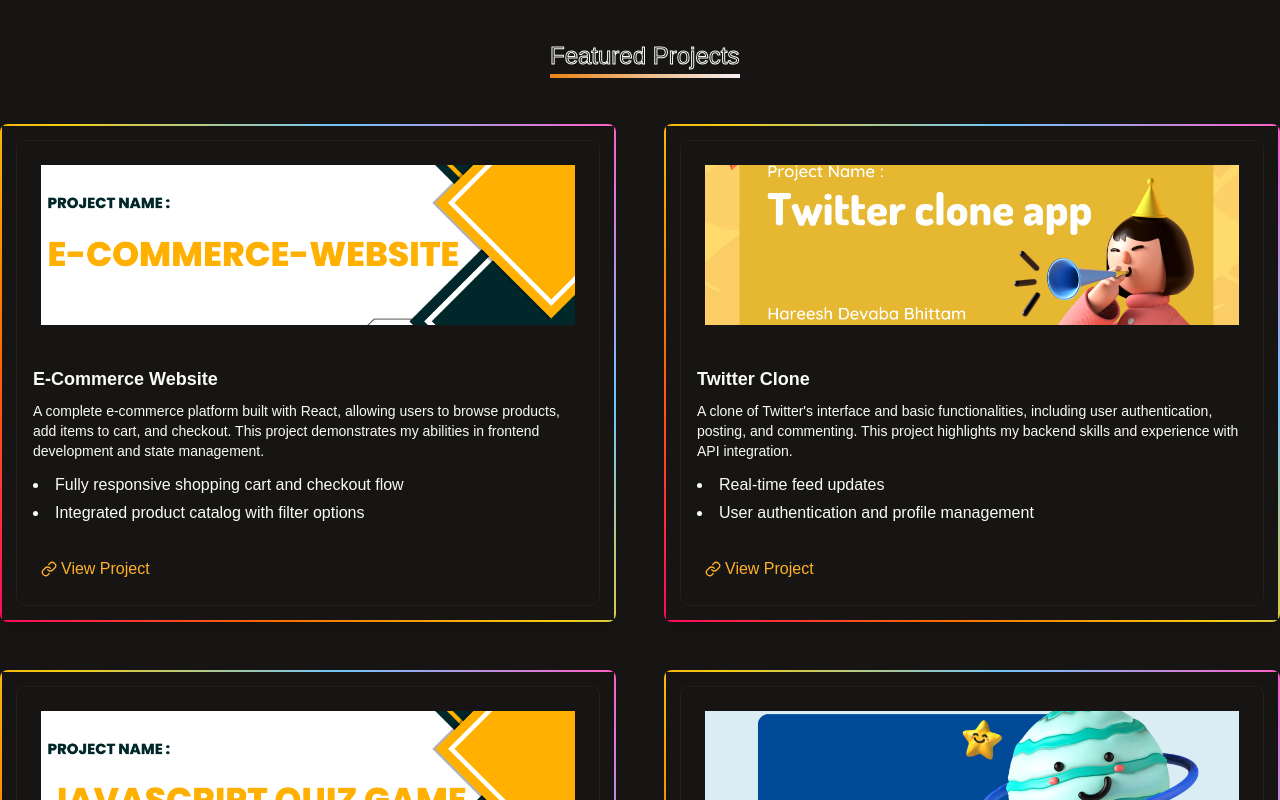
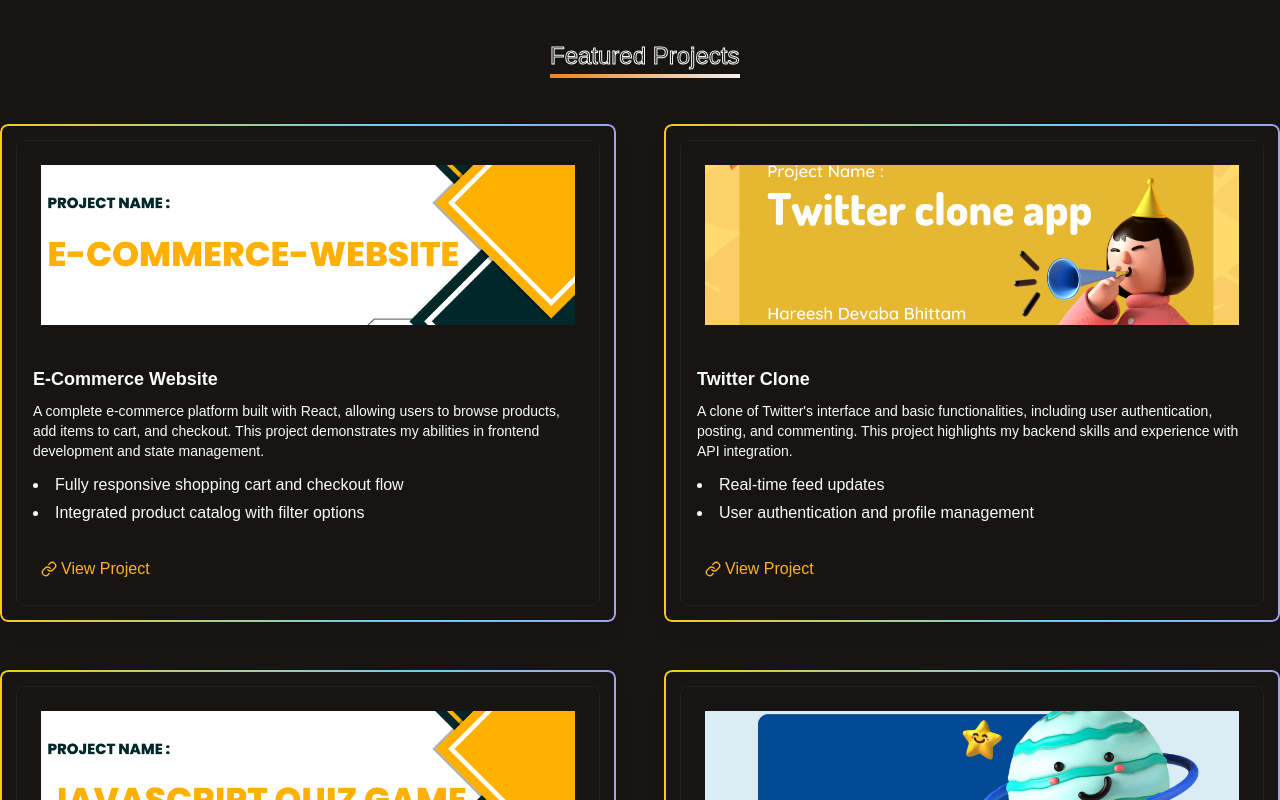
Before and after one commit to Hareesh108/me.github.io, a Next.js app: page / in a window 1280 px wide. Shown: the part 1060-1860 px from the top of the page. Built offline with nearby package versions, Linux system fonts and the light colour scheme.

Commit message:
Added animated gradient for project cards

```diff
--- a/app/globals.css
+++ b/app/globals.css
@@ -36,20 +36,29 @@
   line-height: 1.50rem ;
 }
 
-@keyframes gradient-border {
+@keyframes gradient-border-animation {
   0% {
-    border-image-source: linear-gradient(45deg, #ff0066, #ff6600, #ffcc00, #66ccff, #ff66cc);
-    border-image-slice: 1;
+    background-position: 0% 50%;
   }
   100% {
-    border-image-source: linear-gradient(45deg, #ff6600, #ffcc00, #66ccff, #ff66cc, #ff0066);
-    border-image-slice: 1;
+    background-position: 100% 50%;
   }
 }
 
-.animate-gradient-border {
-  animation: gradient-border 3s linear infinite;
-  border-width: 2px;
+.animate-gradient-border-before::before {
+  content: '';
+  position: absolute;
+  inset: 0;
+  border-radius: inherit;
+  padding: 2px;
+  background: linear-gradient(90deg, #ff0066, #ff6600, #ffcc00, #66ccff, #ff66cc);
+  background-size: 300% 300%;
+  animation: gradient-border-animation 13s ease infinite;
+  -webkit-mask:
+    linear-gradient(#fff 0 0) content-box,
+    linear-gradient(#fff 0 0);
+  -webkit-mask-composite: destination-out;
+          mask-composite: exclude;
 }
 
 
--- a/components/navbar/index.tsx
+++ b/components/navbar/index.tsx
@@ -90,6 +90,10 @@
             : "inherit",
         }}
       >
+        {stickToTop && (
+          <div className="absolute inset-0 rounded-lg animate-gradient-border-before pointer-events-none"></div>
+        )}
+
         <div className={cn(`flex-grow pl-3`)}>
           <Link href="/" passHref>
             <h1 className="text-2xl font-bold">Hareesh Bhittam</h1>
--- a/components/project/index.tsx
+++ b/components/project/index.tsx
@@ -75,10 +75,10 @@
             }}
             transition={{ duration: 0.3 }}
             key={project.id}
-            className="w-full p-4 rounded-lg shadow-lg bg-#c86f6f hover:bg-muted relative overflow-hidden"
+            className="w-full p-4 shadow-lg bg-#c86f6f hover:bg-muted relative overflow-hidden"
           >
             {/* Animated Border */}
-            <div className="absolute inset-0 border-2 border-transparent bg-clip-border rounded-lg animate-gradient-border"></div>
+            <div className="absolute inset-0 rounded-lg animate-gradient-border-before pointer-events-none"></div>
 
             <Card className="overflow-hidden rounded-lg w-full relative">
               <CardHeader>
```
